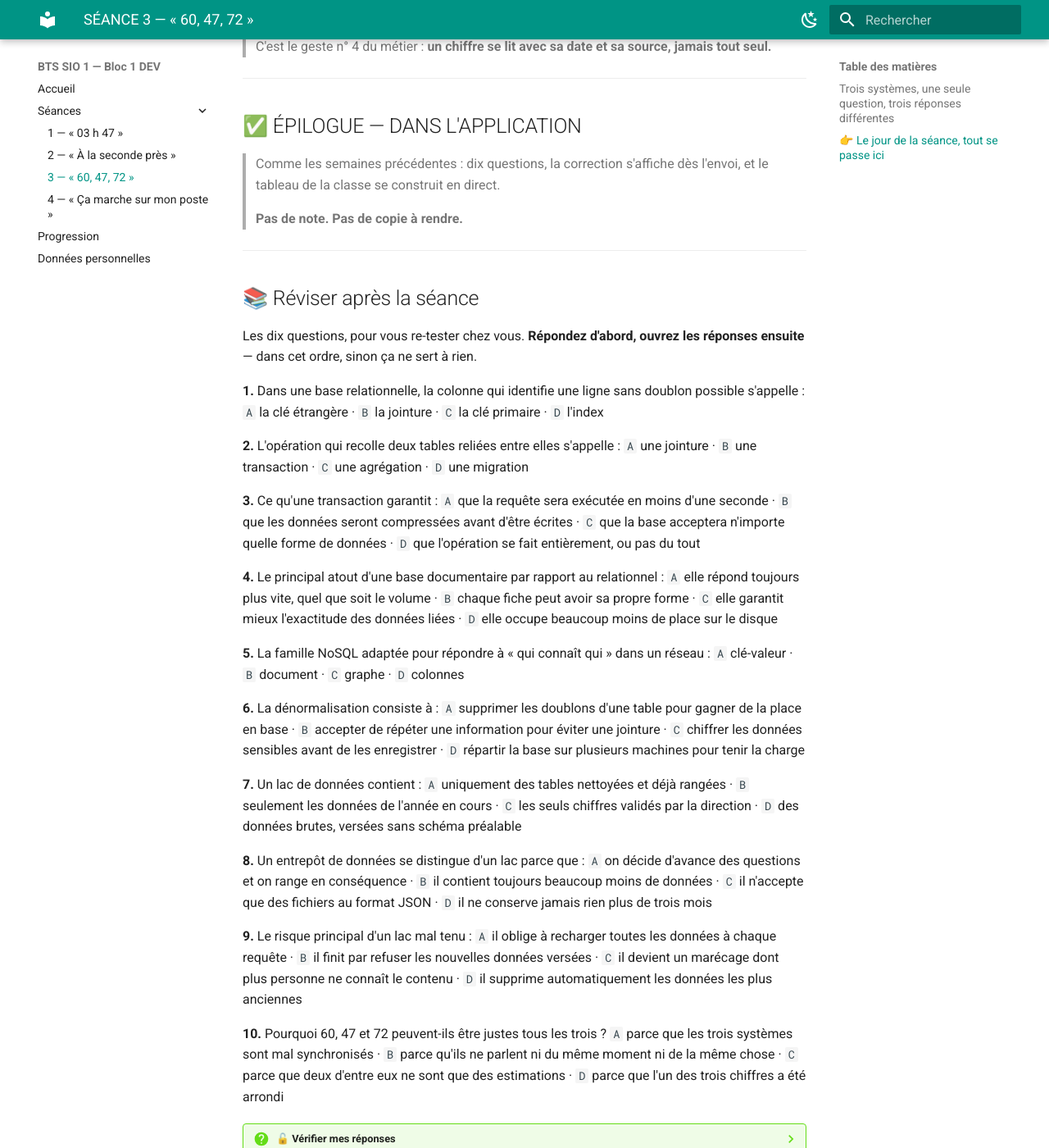
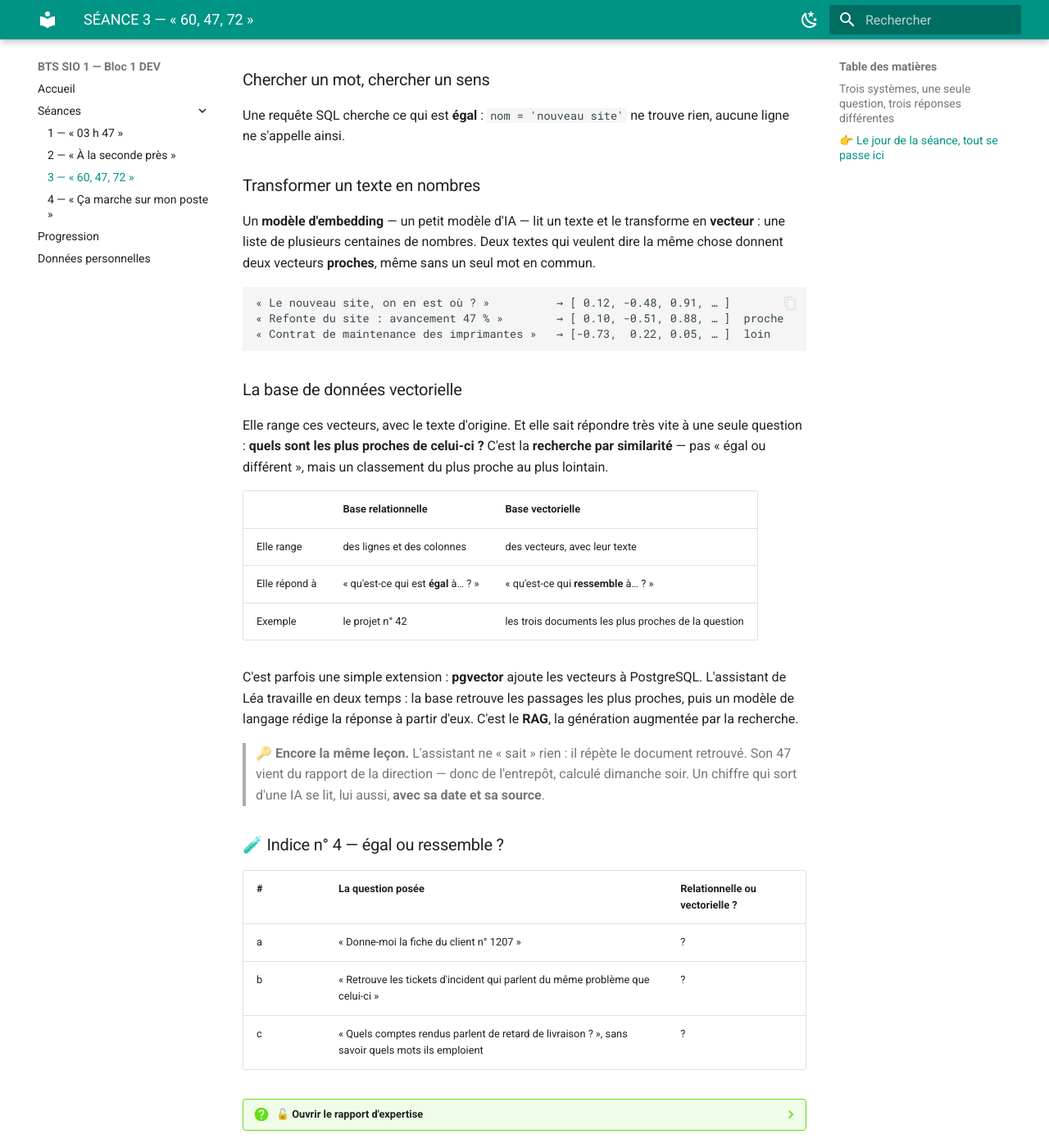
Before and after one commit to ggaillard/BTS1_S1_B1_DEV, an MkDocs documentation site: the page built from docs/seances/seance-03.md, in a window 1280 px wide and 1400 px high, scrolled down 7072 px. Shown: the whole window at 82% size. Built offline with MkDocs 1.6.1 and Material for MkDocs 9.7.7, drawn with Linux system fonts in a browser that asks for light colours; a script that is not in the unit is left out; some of the changed text lies outside the part shown.

Commit message:
Séance 3 : la base qui cherche par le sens
Nouvel acte IV (embedding, similarité, pgvector, RAG), q9 remplacée,
six concepts ; séance 4 renvoie à la séance 3 ; progression.

Co-Authored-By: Claude Opus 5.5 <noreply@anthropic.com>
Claude-Session: https://claude.ai/code/session_01CPYPTRXmmwg6fJK8hDJo2w

````diff
--- a/docs/seances/seance-03.md
+++ b/docs/seances/seance-03.md
@@ -77,6 +77,7 @@ C'est l'objet de cette heure.
 | 🧩 | Dire quand un **schéma souple** vaut mieux qu'un tableau | Acte II |
 | 🔀 | Choisir entre **SQL et NoSQL** selon l'usage | Indice n° 2 |
 | 🏞️ | Distinguer un **lac** d'un **entrepôt** de données | Acte III |
+| 🧲 | Dire ce que fait une **base vectorielle** et quand elle sert | Indice n° 4 |
 | 🔴 | Expliquer pourquoi 60, 47 et 72 sont tous les trois justes | Indice n° 3 |
 
 *Compétence visée : **A4.1.3** — exploiter des données à des fins d'analyse.*
@@ -194,6 +195,9 @@ selon la forme de ce qu'on range :
 | **Document** | Des fiches libres, souvent en JSON | Des objets de formes variées |
 | **Colonnes** | Des colonnes par groupes | De très gros volumes d'événements |
 | **Graphe** | Des points et des liens | Des réseaux, des recommandations |
+
+Une cinquième famille, la base **vectorielle**, est arrivée avec l'IA : elle a
+son propre acte, plus loin.
 
 La plus courante est la **base documentaire**. Chaque enregistrement est une
 fiche complète, qui n'a pas besoin de ressembler à sa voisine :
@@ -246,7 +250,7 @@ Deux conséquences, et il faut assumer les deux :
 
 ---
 
-## 🏞️ ACTE III — LE LAC ET L'ENTREPÔT *(≈ 12 min)*
+## 🏞️ ACTE III — LE LAC ET L'ENTREPÔT *(≈ 10 min)*
 
 Reste le 47 et le 72. Ni l'un ni l'autre ne sort de la base de l'application.
 
@@ -309,7 +313,85 @@ choix « on monte un lac de données », et dites en une phrase pourquoi.
 
 ---
 
-## 🧭 ACTE IV — OUVREZ LE CAPOT *(≈ 3 min)*
+## 🧲 ACTE IV — LA BASE QUI CHERCHE PAR LE SENS *(≈ 7 min)*
+
+La réunion n'est pas finie. Léa ouvre un quatrième écran : l'**assistant** de
+l'équipe. On lui pose une question en français, il cherche dans les documents
+de l'entreprise et il répond.
+
+```
+> Le nouveau site, on en est où ?
+Assistant : « D'après le rapport hebdomadaire du 27 septembre,
+              la refonte du site est avancée à 47 %. »
+```
+
+Léa n'a écrit ni « refonte », ni « projet 42 ». Et il a pourtant trouvé le bon
+document.
+
+### Chercher un mot, chercher un sens
+
+Une requête SQL cherche ce qui est **égal** : `nom = 'nouveau site'` ne trouve
+rien, aucune ligne ne s'appelle ainsi.
+
+### Transformer un texte en nombres
+
+Un **modèle d'embedding** — un petit modèle d'IA — lit un texte et le
+transforme en **vecteur** : une liste de plusieurs centaines de nombres. Deux
+textes qui veulent dire la même chose donnent deux vecteurs **proches**, même
+sans un seul mot en commun.
+
+```
+« Le nouveau site, on en est où ? »          → [ 0.12, -0.48, 0.91, … ]
+« Refonte du site : avancement 47 % »        → [ 0.10, -0.51, 0.88, … ]  proche
+« Contrat de maintenance des imprimantes »   → [-0.73,  0.22, 0.05, … ]  loin
+```
+
+### La base de données vectorielle
+
+Elle range ces vecteurs, avec le texte d'origine. Et elle sait répondre très
+vite à une seule question : **quels sont les plus proches de celui-ci ?** C'est
+la **recherche par similarité** — pas « égal ou différent », mais un classement
+du plus proche au plus lointain.
+
+| | Base relationnelle | Base vectorielle |
+|---|---|---|
+| Elle range | des lignes et des colonnes | des vecteurs, avec leur texte |
+| Elle répond à | « qu'est-ce qui est **égal** à… ? » | « qu'est-ce qui **ressemble** à… ? » |
+| Exemple | le projet n° 42 | les trois documents les plus proches de la question |
+
+C'est parfois une simple extension : **pgvector** ajoute les vecteurs à
+PostgreSQL. L'assistant de Léa travaille en deux temps : la base retrouve les
+passages les plus proches, puis un modèle de langage rédige la réponse à partir
+d'eux. C'est le **RAG**, la génération augmentée par la recherche.
+
+> 🔑 **Encore la même leçon.** L'assistant ne « sait » rien : il répète le
+> document retrouvé. Son 47 vient du rapport de la direction — donc de
+> l'entrepôt, calculé dimanche soir. Un chiffre qui sort d'une IA se lit, lui
+> aussi, **avec sa date et sa source**.
+
+### 🧪 Indice n° 4 — égal ou ressemble ?
+
+| # | La question posée | Relationnelle ou vectorielle ? |
+|---|---|---|
+| a | « Donne-moi la fiche du client n° 1207 » | ? |
+| b | « Retrouve les tickets d'incident qui parlent du même problème que celui-ci » | ? |
+| c | « Quels comptes rendus parlent de retard de livraison ? », sans savoir quels mots ils emploient | ? |
+
+??? question "🔓 Ouvrir le rapport d'expertise"
+
+    | # | Choix | Pourquoi |
+    |---|---|---|
+    | a | **Relationnelle** | On cherche un identifiant exact. Rien ne « ressemble » au client 1207 : c'est lui ou ce n'est pas lui. |
+    | b | **Vectorielle** | Deux personnes décrivent la même panne avec des mots différents. On cherche un sens proche. |
+    | c | **Vectorielle** | « Retard », « livraison décalée », « on a glissé de deux semaines » : trois façons de dire la même chose. |
+
+    **La question qui décide** : *est-ce que je cherche ce qui est **égal**, ou ce
+    qui **ressemble** ?* Et dans une vraie application, les deux cohabitent —
+    souvent dans la même base, grâce à pgvector.
+
+---
+
+## 🧭 ACTE V — OUVREZ LE CAPOT *(≈ 3 min)*
 
 Reprenez le geste de la semaine dernière — **F12**, onglet **Réseau** — sur une
 application que vous utilisez. Cliquez sur une ligne qui renvoie du JSON.
@@ -366,8 +448,8 @@ réponses ensuite** — dans cet ordre, sinon ça ne sert à rien.
 **8.** Un entrepôt de données se distingue d'un lac parce que :
 `A` on décide d'avance des questions et on range en conséquence · `B` il contient toujours beaucoup moins de données · `C` il n'accepte que des fichiers au format JSON · `D` il ne conserve jamais rien plus de trois mois
 
-**9.** Le risque principal d'un lac mal tenu :
-`A` il oblige à recharger toutes les données à chaque requête · `B` il finit par refuser les nouvelles données versées · `C` il devient un marécage dont plus personne ne connaît le contenu · `D` il supprime automatiquement les données les plus anciennes
+**9.** Une base de données vectorielle sert d'abord à répondre à :
+`A` « quelle ligne porte exactement cet identifiant ? » · `B` « quelles tables faut-il relier par une jointure ? » · `C` « quel chiffre a été recalculé dimanche soir ? » · `D` « quels textes ressemblent le plus à celui-ci ? »
 
 **10.** Pourquoi 60, 47 et 72 peuvent-ils être justes tous les trois ?
 `A` parce que les trois systèmes sont mal synchronisés · `B` parce qu'ils ne parlent ni du même moment ni de la même chose · `C` parce que deux d'entre eux ne sont que des estimations · `D` parce que l'un des trois chiffres a été arrondi
@@ -376,7 +458,7 @@ réponses ensuite** — dans cet ordre, sinon ça ne sert à rien.
 
     | Q | 1 | 2 | 3 | 4 | 5 | 6 | 7 | 8 | 9 | 10 |
     |---|---|---|---|---|---|---|---|---|---|----|
-    | **Rép.** | C | A | D | B | C | B | D | A | C | B |
+    | **Rép.** | C | A | D | B | C | B | D | A | D | B |
 
     - **8 à 10** — Vous savez où vit une donnée et ce que cela change. En S4, on
       regardera comment le **code** qui la manipule est versionné.
@@ -384,7 +466,8 @@ réponses ensuite** — dans cet ordre, sinon ça ne sert à rien.
       chiffres : c'est lui qui contient tout le raisonnement.
     - **0 à 4** — Retenez **deux** choses : le relationnel refuse ce qui ne rentre
       pas, le NoSQL accepte et vous fait confiance ; le lac garde brut, l'entrepôt
-      range à l'avance. Le reste s'accroche là-dessus.
+      range à l'avance. Le reste s'accroche là-dessus — y compris la base
+      vectorielle, qui cherche ce qui ressemble plutôt que ce qui est égal.
 
 ### Le test du chiffre orphelin
 
@@ -411,8 +494,10 @@ On vous montre un écran qui affiche « satisfaction client : 82 % ». Écrivez
 > Le **NoSQL** accepte des formes variables et évite les jointures en acceptant de
 > répéter — souplesse et volume contre garanties. Un **lac** garde tout brut, au
 > cas où ; un **entrepôt** range à l'avance les réponses aux questions qu'on sait
-> déjà poser. Et un chiffre se lit **avec sa date et sa source** : sans elles, ce
-> n'est pas une information.
+> déjà poser. Une base **vectorielle** range des textes changés en nombres par un
+> modèle, et répond à « qu'est-ce qui ressemble à… ? » plutôt qu'à « qu'est-ce qui
+> est égal à… ? ». Et un chiffre se lit **avec sa date et sa source** — y compris
+> quand c'est une IA qui le donne : sans elles, ce n'est pas une information.
 
 ---
 
@@ -430,9 +515,12 @@ concepts que portera le contrôle d'entrée de la séance suivante.*
 3. **Choisir entre SQL et NoSQL** — la question n'est jamais « lequel est le meilleur »,
    mais **« qu'est-ce qui doit être garanti ici ? »**. [4 6]
 4. **Lac et entrepôt** — le **lac** garde tout, brut, au cas où ; l'**entrepôt** range à
-   l'avance les réponses aux questions qu'on sait déjà poser. [7 8 9]
-5. **Un chiffre sans date ni source n'est pas une information** — 60, 47 et 72 étaient
-   justes tous les trois. La bonne question n'était pas « lequel est faux ». [10]
+   l'avance les réponses aux questions qu'on sait déjà poser. [7 8]
+5. **Une base vectorielle** — un modèle change chaque texte en vecteur ; la base répond à
+   « qu'est-ce qui **ressemble** à… ? », pas à « qu'est-ce qui est égal à… ? ». [9]
+6. **Un chiffre sans date ni source n'est pas une information** — 60, 47 et 72 étaient
+   justes tous les trois, et le 47 de l'assistant venait de l'entrepôt. La bonne question
+   n'était pas « lequel est faux ». [10]
 
 ---
 
@@ -441,6 +529,7 @@ concepts que portera le contrôle d'entrée de la séance suivante.*
 Le 47 de l'entrepôt était faux pendant six jours. Pas le calcul : le code du
 calcul. Quelqu'un l'avait corrigé lundi… sur son poste, et jamais ailleurs.
 Thomas jure qu'il a « poussé la version ». Personne ne sait laquelle tourne en
-production, ni depuis quand.
+production, ni depuis quand. Et l'assistant, lui, continue de répéter 47 :
+son index date d'avant la correction.
 
 **Séance 4 : qui a écrit quoi, quand, et comment revenir en arrière.**
````
Also changed, not shown: other parts of docs/seances/seance-03.md (+1 -1 lines), docs/progression.md (+2 -2 lines), docs/seances/seance-04.md (+7 -4 lines).
